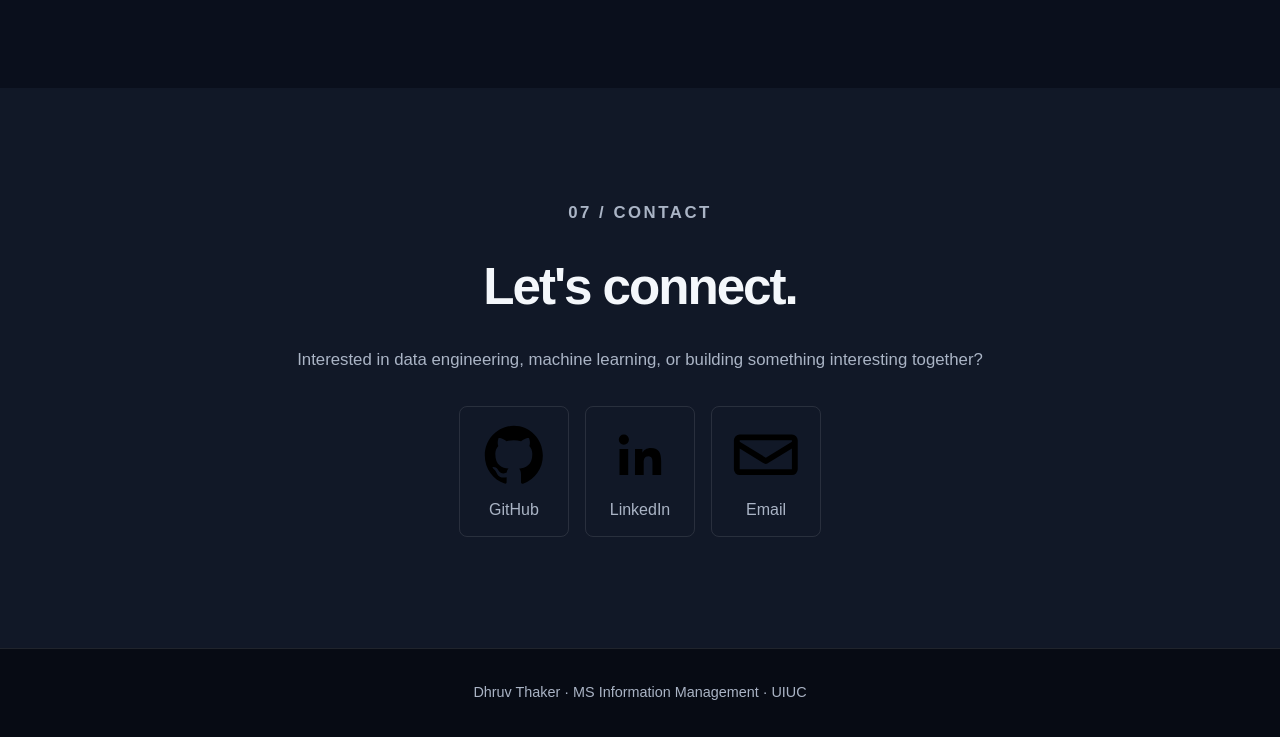
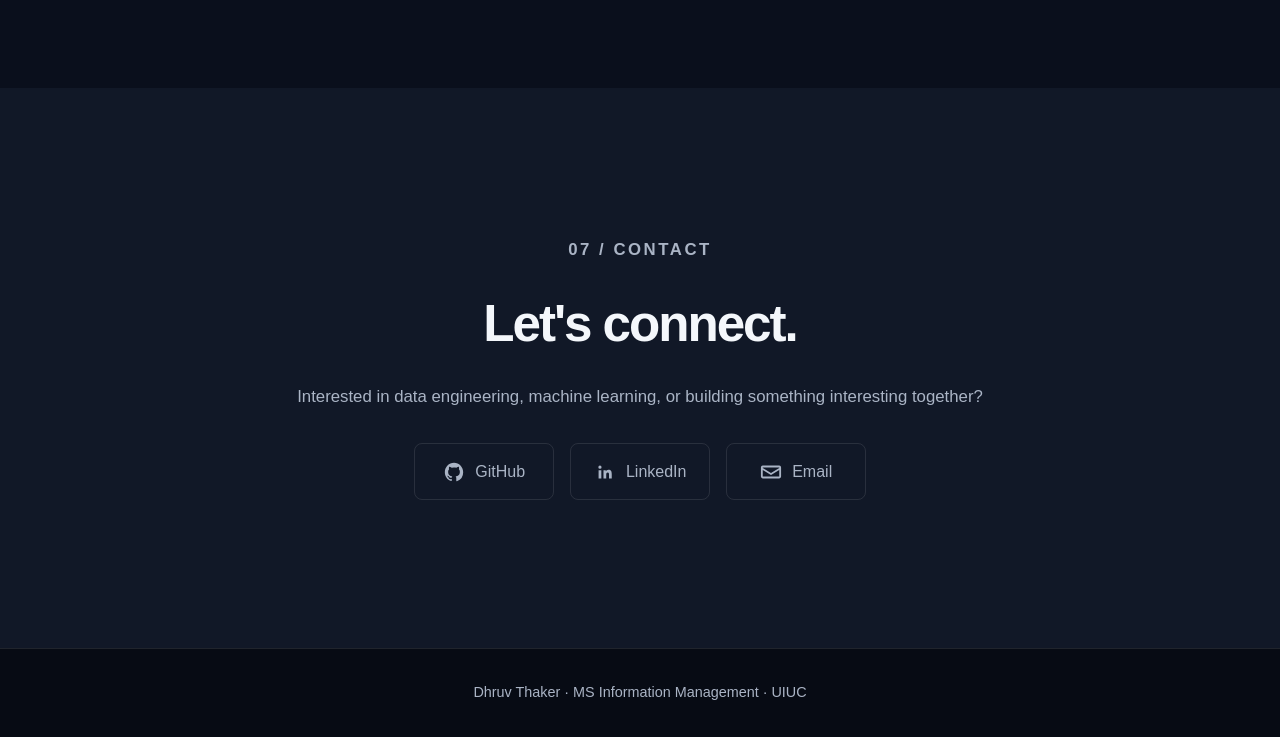
Before and after one commit to dthaker7/mp1, a website built with webpack: page src/index.html in a window 1280 px wide. Shown: the part 4735-5472 px from the top of the page. Built offline with nearby package versions, Linux system fonts and the light colour scheme.

Commit message:
Update main.scss

```diff
--- a/src/css/main.scss
+++ b/src/css/main.scss
@@ -521,8 +521,13 @@ img {
     flex-wrap: wrap;
 
     a {
-        min-width: 110px;
-        padding: 0.8rem 1.2rem;
+        min-width: 140px;
+        padding: 0.9rem 1.3rem;
+
+        display: inline-flex;
+        align-items: center;
+        justify-content: center;
+        gap: 0.65rem;
 
         border: 1px solid $border;
         border-radius: 8px;
@@ -532,13 +537,22 @@ img {
         transition:
             color var(--transition),
             background var(--transition),
+            border-color var(--transition),
             transform var(--transition);
 
         &:hover {
             color: white;
             background: $accent;
+            border-color: $accent;
             transform: translateY(-3px);
         }
+    }
+
+    .social-icon {
+        width: 22px;
+        height: 22px;
+        fill: currentColor;
+        flex-shrink: 0;
     }
 }
 
```
